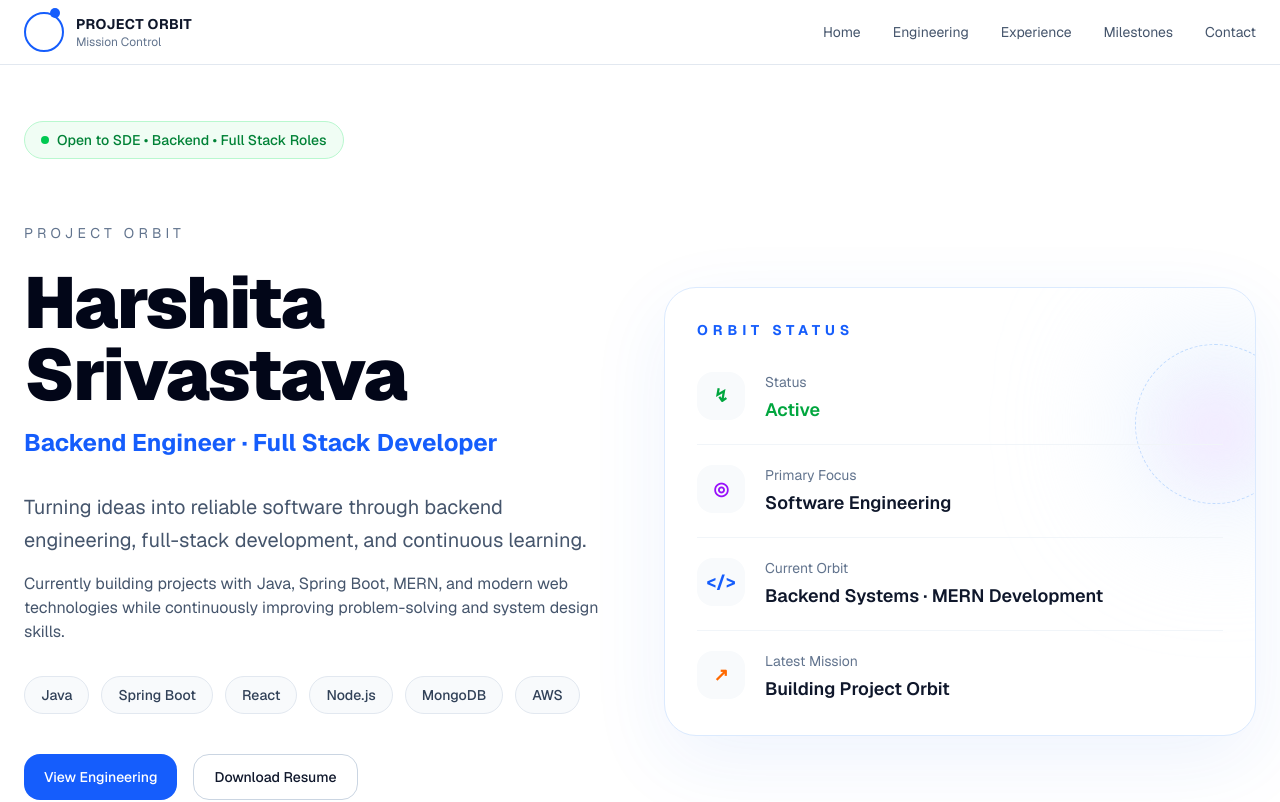
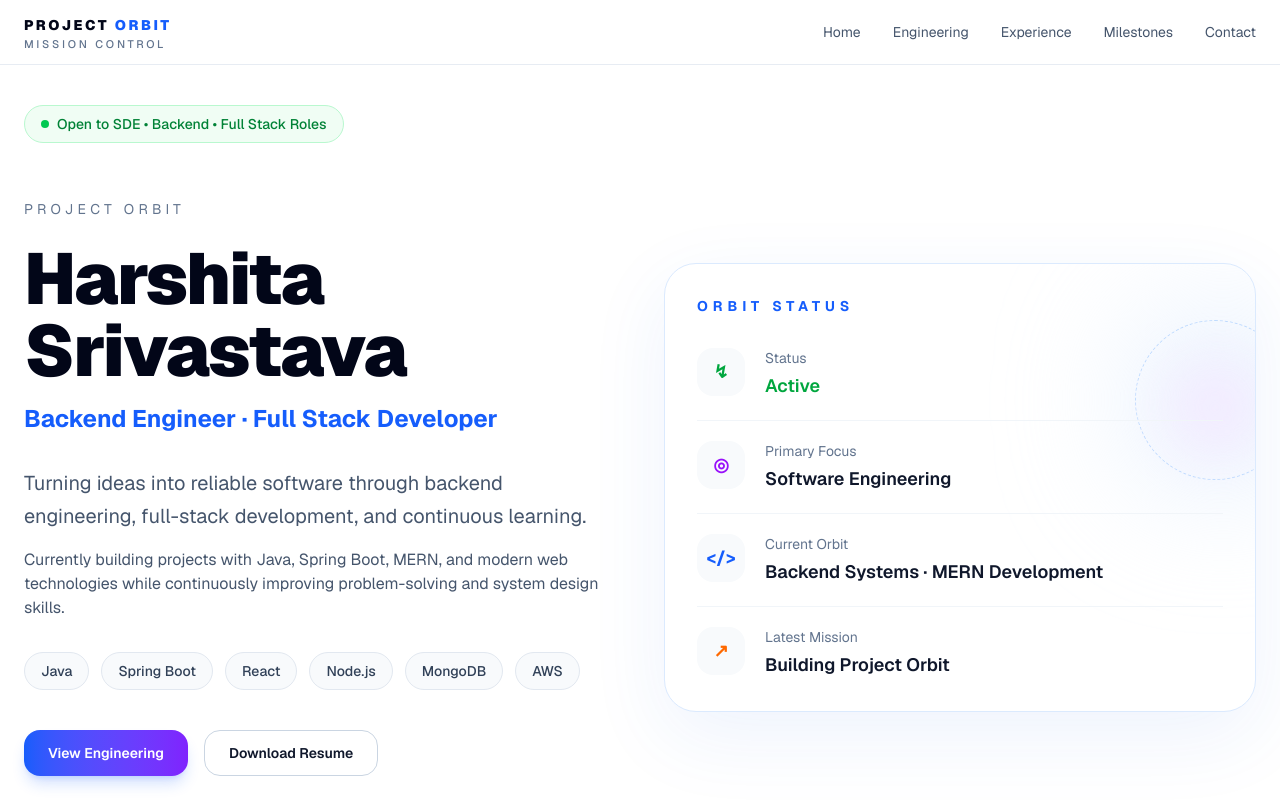
Before and after one commit to HARSHITA-SRIVASTAVA/project-orbit, a Next.js app: page / in a window 1280 px wide. Shown: the top 802 px of the page. Built offline with nearby package versions, Linux system fonts and the light colour scheme.

Commit message:
feat:refine project orbit hero design

```diff
--- a/components/home/Hero.tsx
+++ b/components/home/Hero.tsx
@@ -7,10 +7,10 @@ import TechStack from "./TechStack";
 
 export default function Hero() {
   return (
-    <section className="pt-14 pb-20">
+    <section className="pt-10 pb-10">
       <Container>
         <AvailabilityBadge />
-        <div className=" mt-10 grid gap-12 lg:grid-cols-2 lg:items-center">
+        <div className=" mt-8 grid gap-12 lg:grid-cols-2 lg:items-center">
 
           {/* Left Side */}
 
--- a/components/layout/Navbar.tsx
+++ b/components/layout/Navbar.tsx
@@ -3,7 +3,7 @@ import Container from "./Container";
 
 export default function Navbar() {
   return (
-    <header className="border-b border-slate-200">
+    <header className="sticky top-0 z-50 border-b border-slate-200/80 bg-white/80 backdrop-blur-xl">
       <Container>
         <div className="flex h-16 items-center justify-between">
           <OrbitLogo />
--- a/components/layout/OrbitLogo.tsx
+++ b/components/layout/OrbitLogo.tsx
@@ -1,21 +1,18 @@
 export default function OrbitLogo() {
   return (
-    <div className="flex items-center gap-3">
-      <div className="relative h-10 w-10">
-        {/* Orbit Ring */}
-        <div className="absolute inset-0 rounded-full border-2 border-blue-600" />
+<div className="flex items-center gap-3 group select-none cursor-pointer">
+      {/* Responsive Wrapper:
+        Scales from h-10 w-10 on mobile (sm:) up to h-12 w-12 on desktop.
+      */}
 
-        {/* Satellite */}
-        <div className="absolute -top-1 right-1 h-2.5 w-2.5 rounded-full bg-blue-600" />
-      </div>
 
-      <div>
-        <p className="text-sm font-bold tracking-wide text-slate-900">
-          PROJECT ORBIT
+      <div className="leading-none">
+        <p className="text-sm font-black tracking-[0.18em] text-slate-950">
+          PROJECT <span className="text-blue-600">ORBIT</span>
         </p>
 
-        <p className="text-xs text-slate-500">
-          Mission Control
+        <p className="mt-1 text-[11px] font-medium tracking-[0.25em] text-slate-500">
+          MISSION CONTROL
         </p>
       </div>
     </div>
--- a/components/ui/Button.tsx
+++ b/components/ui/Button.tsx
@@ -8,14 +8,14 @@ export default function Button({
   variant = "primary",
 }: ButtonProps) {
   const baseStyles =
-    "inline-flex items-center justify-center rounded-2xl px-5 py-3 text-sm font-medium transition-all duration-200";
+  "inline-flex items-center justify-center rounded-2xl px-6 py-3 text-sm font-semibold transition-all duration-200";
 
   const variants = {
     primary:
-      "bg-blue-600 text-white hover:bg-blue-700",
+        "bg-gradient-to-r from-blue-600 to-violet-600 text-white shadow-lg shadow-blue-600/20 hover:shadow-xl hover:shadow-blue-600/25",
     secondary:
-      "border border-slate-300 bg-white text-slate-900 hover:bg-slate-50",
-  };
+        "border border-slate-300 bg-white text-slate-900 hover:border-blue-300 hover:bg-blue-50",
+    };
 
   return (
     <button className={`${baseStyles} ${variants[variant]}`}>
```
